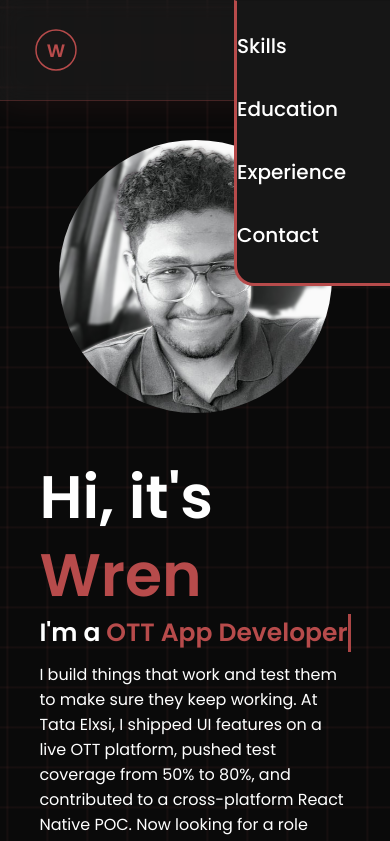
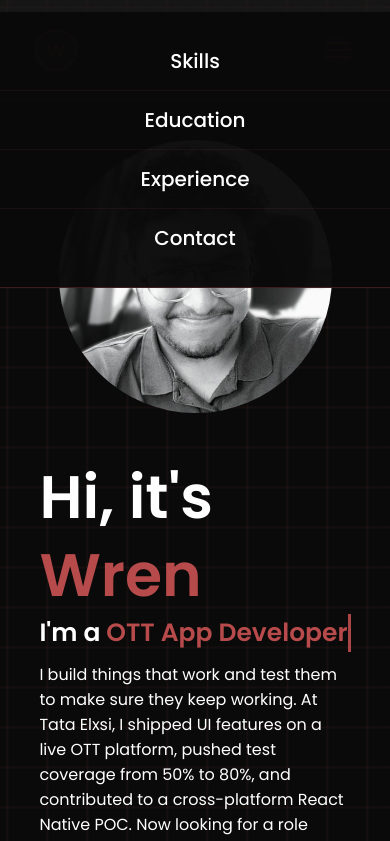
Before and after one commit to WrenOswin/wrenoswin.github.io, a plain HTML site: page index.html in a window 390 px wide. Both pictures are taken after a click on the button 338 px from the left and 50 px from the top of the page. Shown: the top 841 px of the page. Drawn offline with nearby package versions, Linux system fonts and the light colour scheme.

Commit message:
Updated hamburger style for mobile devices

```diff
--- a/style/style.css
+++ b/style/style.css
@@ -137,36 +137,49 @@ nav a.active{
     border-bottom: 3px solid #b74b4b;
 }
 
-@media(max-width:995px){
-    nav{
-        position: absolute;
+@media(max-width: 995px) {
+    nav {
+        position: fixed;
+        top: 12%;
+        left: 0;
+        width: 100%;
         display: none;
-        top: 0;
-        right: 0;
-        width: 40%;
-        border-left: 3px solid #b74b4b;
-        border-bottom: 3px solid #b74b4b;
-        border-bottom-left-radius: 2rem;
-        padding: 1rem solid;
-        background-color: #161616;
-        border-top: 0.1rem solid rgba(0,0,0,0.1);
+        flex-direction: column;
+        align-items: center;
+        gap: 0;
+        background: rgba(10, 10, 10, 0.97);
+        backdrop-filter: blur(12px);
+        -webkit-backdrop-filter: blur(12px);
+        border-bottom: 1px solid rgba(183, 75, 75, 0.3);
+        padding: 2rem 0;
+        z-index: 99;
     }
 
-    nav.active{
-        display: block;
+    nav.active {
+        display: flex;
     }
 
-    nav a{
+    nav a {
         display: block;
         font-size: 2rem;
-        margin: 3rem 0;
+        margin: 0;
+        padding: 1.4rem 0;
+        width: 100%;
+        text-align: center;
+        border-bottom: 1px solid rgba(183, 75, 75, 0.1);
+    }
+
+    nav a:last-child {
+        border-bottom: none;
     }
 
     nav a:hover,
-    nav a.active{
-        padding: 1rem;
-        border-radius: 0.5rem;
-        border-bottom: 0.5rem solid #b74b4b;
+    nav a.active {
+        background: rgba(183, 75, 75, 0.08);
+        color: #b74b4b;
+        border-bottom: 1px solid rgba(183, 75, 75, 0.1);
+        border-radius: 0;
+        padding: 1.4rem 0;
     }
 }
 
```
